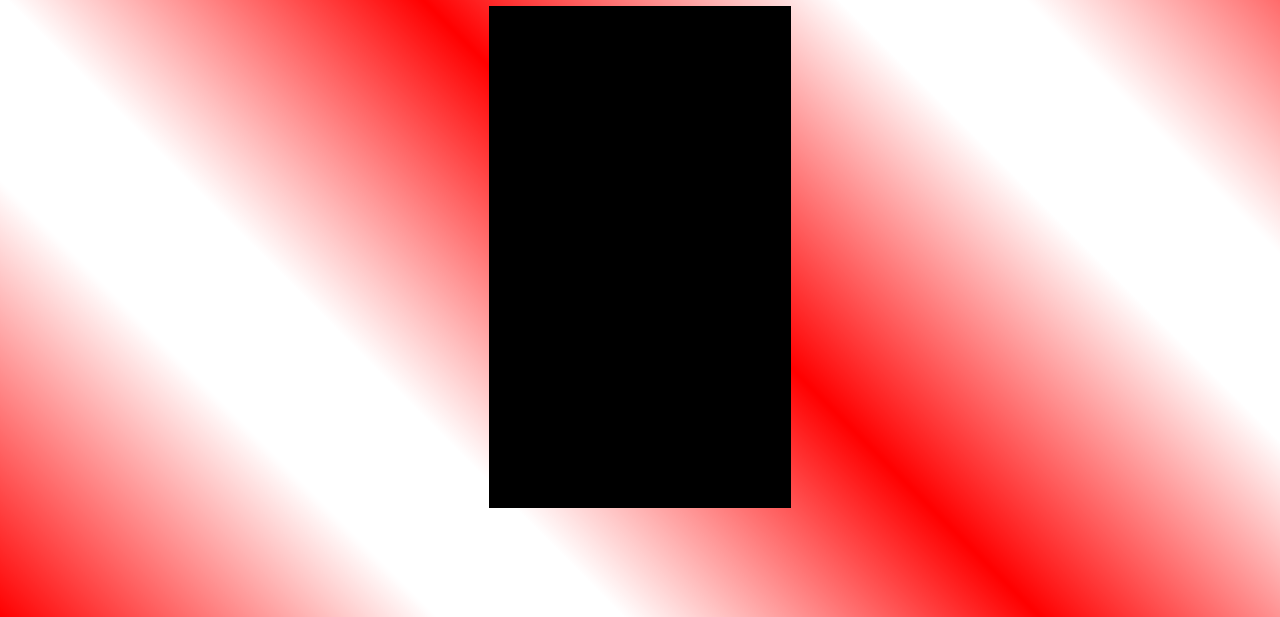
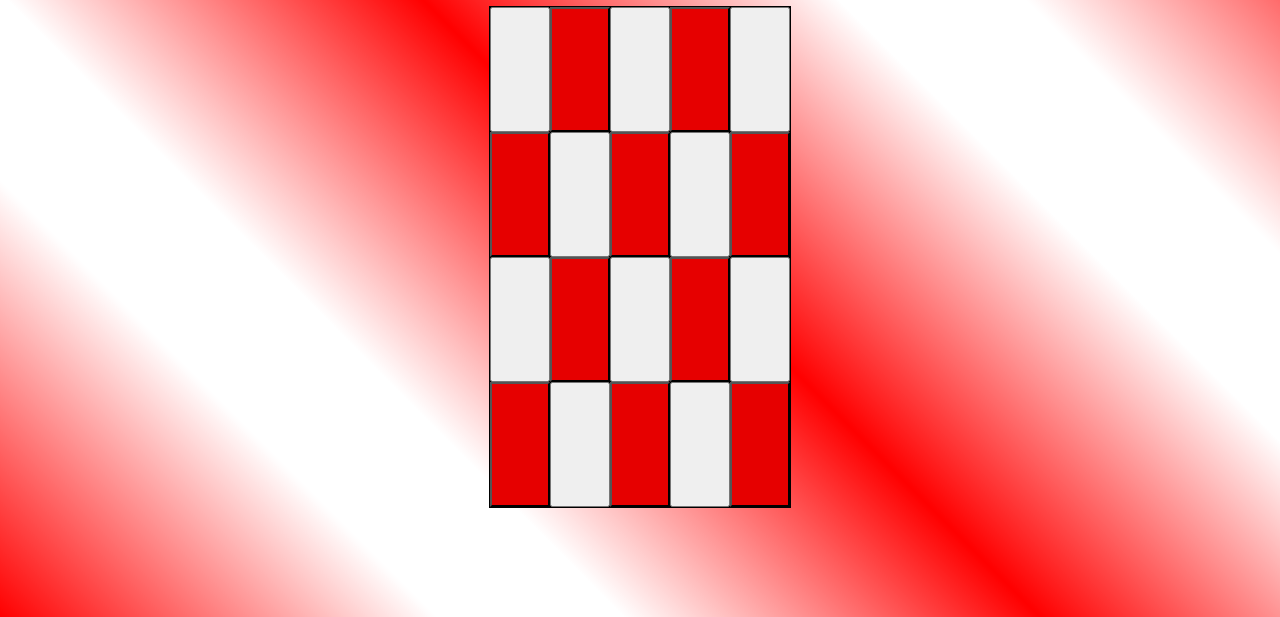
Before and after one commit to devmaestra/U4_BrokenApp_Waldo_Student, a plain HTML site: page index.html in a window 1280 px wide. Shown: the part 183-800 px from the top of the page. Drawn offline with Linux system fonts and the light colour scheme.

Commit message:
btns made, some syntax corrected.

```diff
--- a/index.html
+++ b/index.html
@@ -4,12 +4,33 @@
     <meta charset="UTF-8">
     <meta name="viewport" content="width=device-width, initial-scale=1.0">
     <link rel="stylesheet" href="./styles/style.css">
-    <title>Where's Waldo</title>
+    <title>Where's Waldo?</title>
 </head>
 <body>
-    <h1>Where's Waldo</h1>
+    <h1>Where's Waldo?</h1>
 
-    <div id="board"></div>
+    <div id="board">
+            <button class="pad" src="./assets/1.jpg"></button>
+            <button class="pad"src="./assets/2.jpg"></button>
+            <button class="pad"src="./assets/3.jpg"></button>
+            <button class="pad" src="./assets/4.jpg"></button>
+            <button class="pad" src="./assets/5.jpg"></button>
+            <button class="pad" src="./assets/6.jpg"></button>
+            <button class="pad" src="./assets/7.jpg"></button>
+            <button class="pad" src="./assets/8.jpg"></button>
+            <button class="pad" src="./assets/9.jpg"></button>
+            <button class="pad" src="./assets/10.jpg"></button>
+            <button class="pad" src="./assets/11.jpg"></button>
+            <button class="pad" src="./assets/12.jpg"></button>
+            <button class="pad" src="./assets/13.jpg"></button>
+            <button class="pad" src="./assets/14.jpg"></button>
+            <button class="pad" src="./assets/15.jpg"></button>
+            <button class="pad" src="./assets/16.jpg"></button>
+            <button class="pad" src="./assets/17.jpg"></button>
+            <button class="pad" src="./assets/18.jpg"></button>
+            <button class="pad" src="./assets/19.jpg"></button>
+            <button class="pad" src="./assets/20.jpg"></button>
+    </div>
 
     <script src="./scripts/main.js"></script>
 </body>
--- a/scripts/main.js
+++ b/scripts/main.js
@@ -1,5 +1,5 @@
 // Global Variables
-const board = document.getElementById('boards')
+const board = document.getElementById('board')
 const buttons = document.getElementByClassName('pad');
 
 let count = 1;
@@ -49,7 +49,7 @@ function findWaldo(button, x) {
 
         setTimeout(() => {
             confirm('Waldo Found! \nWould you like to do this again?') === true ? window.reload() : null;
-        }, 500);
+        }, 5000);
     }
 }
 
```
